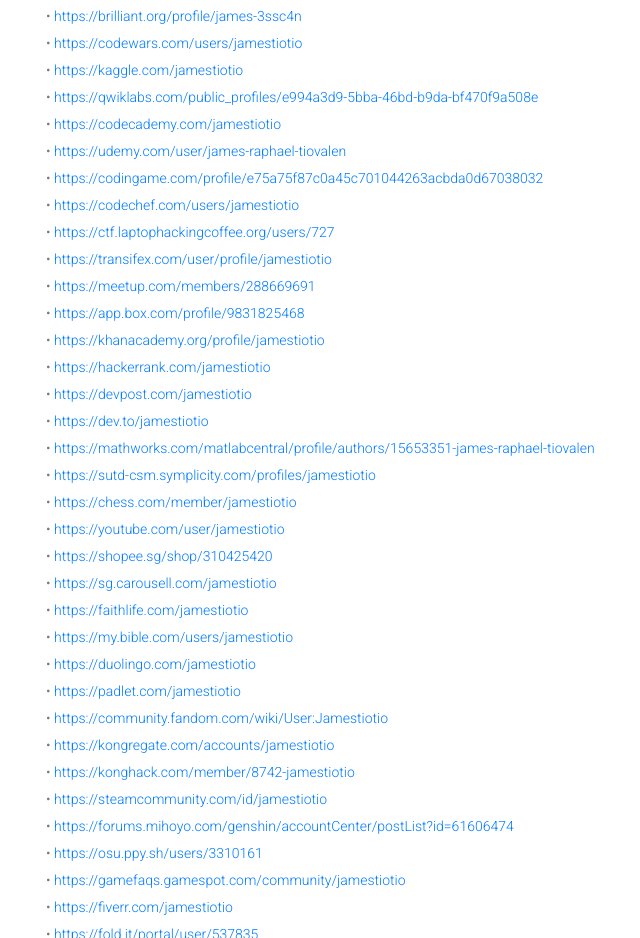
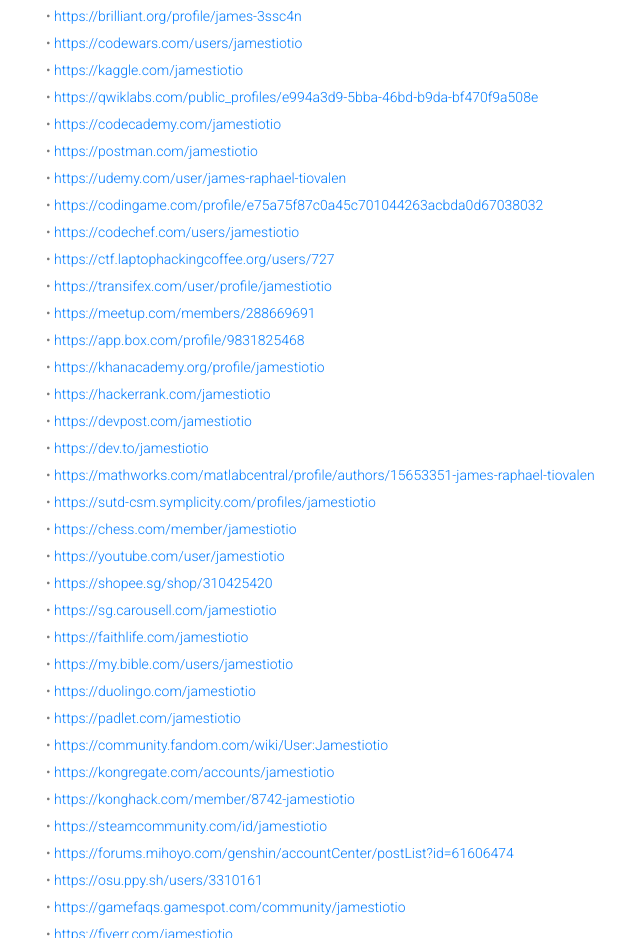
Before and after one commit to jamestiotio/jamestiotio.github.io, a plain HTML site: page about.html in a window 1280 px wide. Shown: the part 2196-3134 px from the top of the page, without its empty margins (39-679 px from the left). Drawn offline with Linux system fonts and the light colour scheme.

Commit message:
Add Postman account

```diff
--- a/about.html
+++ b/about.html
@@ -174,6 +174,7 @@
                             <li>• <a href="https://kaggle.com/jamestiotio">https://kaggle.com/jamestiotio</a></li>
                             <li>• <a href="https://qwiklabs.com/public_profiles/e994a3d9-5bba-46bd-b9da-bf470f9a508e">https://qwiklabs.com/public_profiles/e994a3d9-5bba-46bd-b9da-bf470f9a508e</a></li>
                             <li>• <a href="https://codecademy.com/jamestiotio">https://codecademy.com/jamestiotio</a></li>
+                            <li>• <a href="https://postman.com/jamestiotio">https://postman.com/jamestiotio</a></li>
                             <li>• <a href="https://udemy.com/user/james-raphael-tiovalen">https://udemy.com/user/james-raphael-tiovalen</a></li>
                             <li>• <a href="https://codingame.com/profile/e75a75f87c0a45c701044263acbda0d67038032">https://codingame.com/profile/e75a75f87c0a45c701044263acbda0d67038032</a></li>
                             <li>• <a href="https://codechef.com/users/jamestiotio">https://codechef.com/users/jamestiotio</a></li>
```
